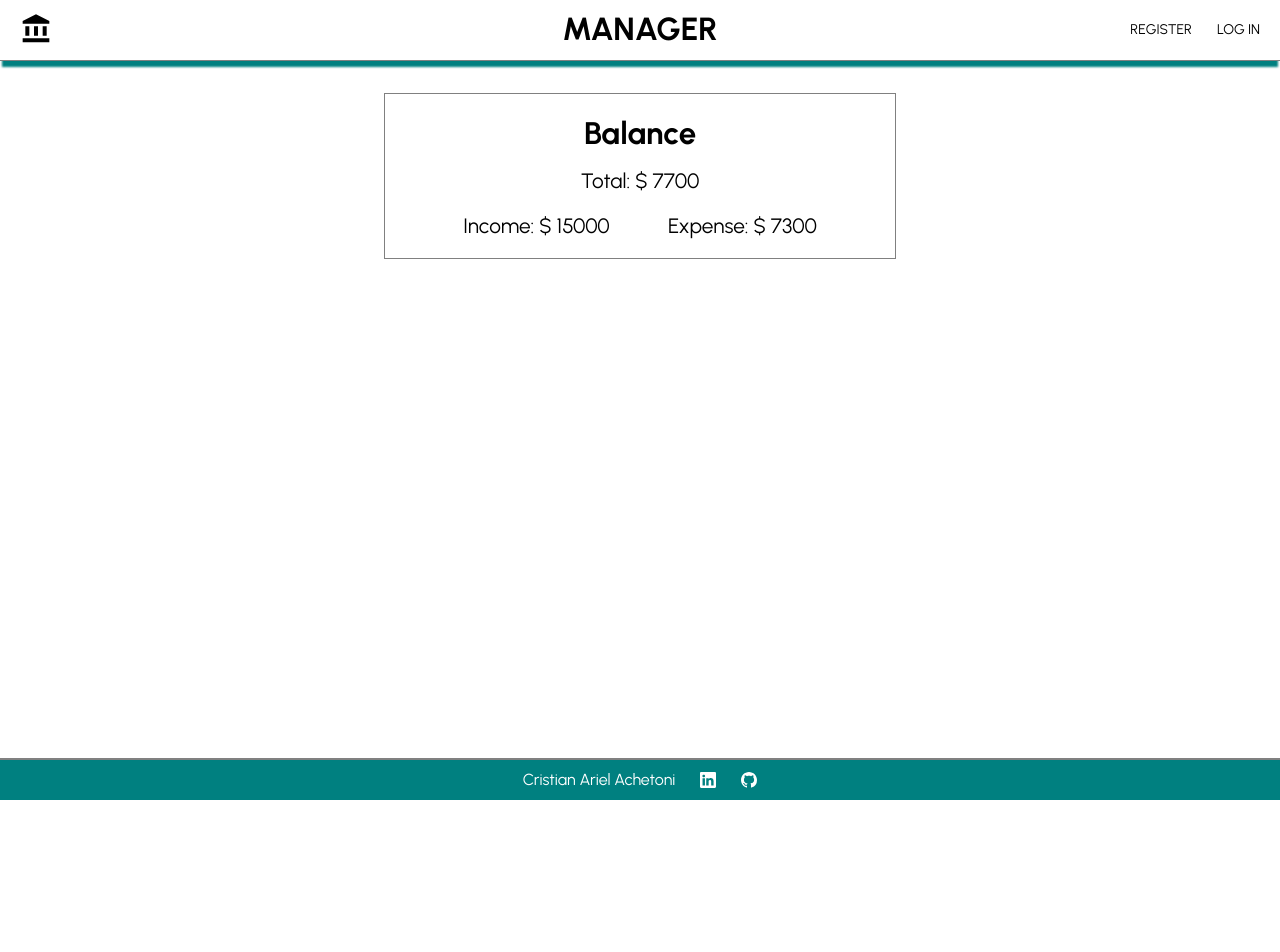
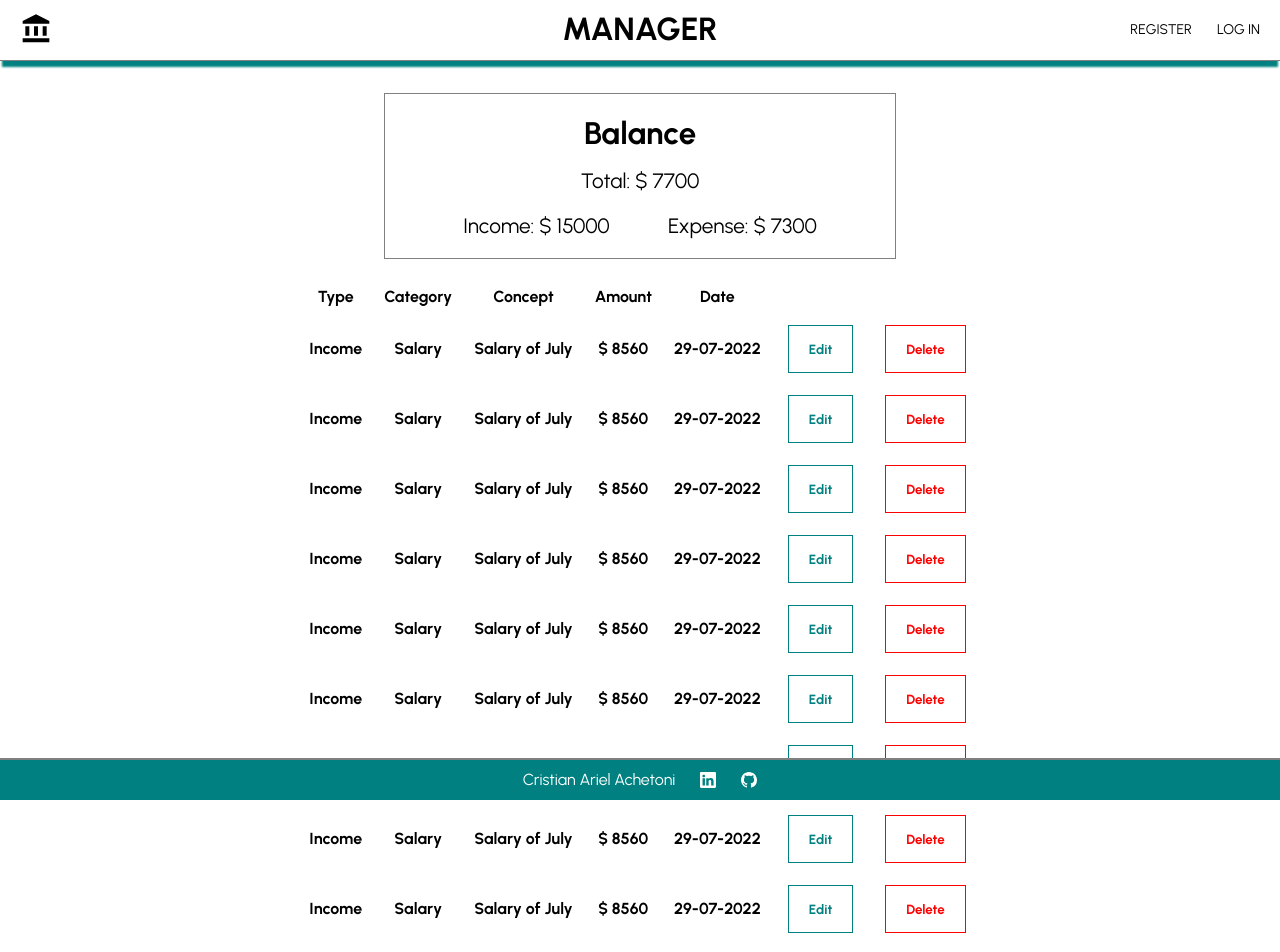
Before and after one commit to crisar0790/CHALLENGE-FULL-STACK, a React (Create React App) app in the folder client/: page / in a window 1280 px wide. Shown: the top 952 px of the page. Before the commit the page ends 800 px from the top, so only its background shows below. Built offline with nearby package versions, Linux system fonts and the light colour scheme.

Commit message:
creación del componente operations

```diff
--- a/client/src/components/Footer.jsx
+++ b/client/src/components/Footer.jsx
@@ -5,7 +5,7 @@ import styled from 'styled-components';
 const Container = styled.div`
     height: 40px;
     border-top: 2px solid gray;
-    position: absolute;
+    position: fixed;
     bottom: 0;
     width: 100%;
     background-color: teal;
--- /dev/null
+++ b/client/src/components/Operations.jsx
@@ -0,0 +1,166 @@
+import React from 'react';
+import styled from "styled-components";
+
+const Container = styled.div`
+    width: 100%;
+    display: flex;
+    align-items: center;
+    justify-content: center;
+`;
+
+const Wrapper = styled.div`
+    padding: 20px;
+    box-sizing: border-box;
+`;
+
+const Table = styled.table`
+    margin: auto;
+    width: 100%;
+    line-height:2rem;
+`;
+
+const THead = styled.thead``;
+
+const Row = styled.tr``;
+
+const Column = styled.th`
+    padding: 0 10px;
+`;
+
+const TBody = styled.tbody`
+    font-weight: 300;
+`;
+
+const Button = styled.button`
+    margin: 10px 5px;
+    border: 1px solid teal;
+    padding: 15px 20px;
+    background-color: white;
+    color: teal;
+    font-weight: 700;
+    cursor: pointer;
+`;
+
+const ButtonClose = styled.button`
+    margin: 10px 5px;
+    border: 1px solid red;
+    padding: 15px 20px;
+    background-color: white;
+    color: red;
+    font-weight: 700;
+    cursor: pointer;
+`;
+
+const Operations = () => {
+  return (
+    <Container>
+        <Wrapper>
+            <Table>
+                <THead>
+                    <Row>
+                        <Column>Type</Column>
+                        <Column>Category</Column>
+                        <Column>Concept</Column>
+                        <Column>Amount</Column>
+                        <Column>Date</Column>
+                    </Row>
+                </THead>
+                <TBody>
+                    <Row>
+                        <Column>Income</Column>
+                        <Column>Salary</Column>
+                        <Column>Salary of July</Column>
+                        <Column>$ 8560</Column>
+                        <Column>29-07-2022</Column>
+                        <Column><Button>Edit</Button></Column>
+                        <Column><ButtonClose>Delete</ButtonClose></Column>
+                    </Row>
+                    <Row>
+                        <Column>Income</Column>
+                        <Column>Salary</Column>
+                        <Column>Salary of July</Column>
+                        <Column>$ 8560</Column>
+                        <Column>29-07-2022</Column>
+                        <Column><Button>Edit</Button></Column>
+                        <Column><ButtonClose>Delete</ButtonClose></Column>
+                    </Row>
+                    <Row>
+                        <Column>Income</Column>
+                        <Column>Salary</Column>
+                        <Column>Salary of July</Column>
+                        <Column>$ 8560</Column>
+                        <Column>29-07-2022</Column>
+                        <Column><Button>Edit</Button></Column>
+                        <Column><ButtonClose>Delete</ButtonClose></Column>
+                    </Row>
+                    <Row>
+                        <Column>Income</Column>
+                        <Column>Salary</Column>
+                        <Column>Salary of July</Column>
+                        <Column>$ 8560</Column>
+                        <Column>29-07-2022</Column>
+                        <Column><Button>Edit</Button></Column>
+                        <Column><ButtonClose>Delete</ButtonClose></Column>
+                    </Row>
+                    <Row>
+                        <Column>Income</Column>
+                        <Column>Salary</Column>
+                        <Column>Salary of July</Column>
+                        <Column>$ 8560</Column>
+                        <Column>29-07-2022</Column>
+                        <Column><Button>Edit</Button></Column>
+                        <Column><ButtonClose>Delete</ButtonClose></Column>
+                    </Row>
+                    <Row>
+                        <Column>Income</Column>
+                        <Column>Salary</Column>
+                        <Column>Salary of July</Column>
+                        <Column>$ 8560</Column>
+                        <Column>29-07-2022</Column>
+                        <Column><Button>Edit</Button></Column>
+                        <Column><ButtonClose>Delete</ButtonClose></Column>
+                    </Row>
+                    <Row>
+                        <Column>Income</Column>
+                        <Column>Salary</Column>
+                        <Column>Salary of July</Column>
+                        <Column>$ 8560</Column>
+                        <Column>29-07-2022</Column>
+                        <Column><Button>Edit</Button></Column>
+                        <Column><ButtonClose>Delete</ButtonClose></Column>
+                    </Row>
+                    <Row>
+                        <Column>Income</Column>
+                        <Column>Salary</Column>
+                        <Column>Salary of July</Column>
+                        <Column>$ 8560</Column>
+                        <Column>29-07-2022</Column>
+                        <Column><Button>Edit</Button></Column>
+                        <Column><ButtonClose>Delete</ButtonClose></Column>
+                    </Row>
+                    <Row>
+                        <Column>Income</Column>
+                        <Column>Salary</Column>
+                        <Column>Salary of July</Column>
+                        <Column>$ 8560</Column>
+                        <Column>29-07-2022</Column>
+                        <Column><Button>Edit</Button></Column>
+                        <Column><ButtonClose>Delete</ButtonClose></Column>
+                    </Row>
+                    <Row>
+                        <Column>Income</Column>
+                        <Column>Salary</Column>
+                        <Column>Salary of July</Column>
+                        <Column>$ 8560</Column>
+                        <Column>29-07-2022</Column>
+                        <Column><Button>Edit</Button></Column>
+                        <Column><ButtonClose>Delete</ButtonClose></Column>
+                    </Row>
+                </TBody>
+            </Table>
+        </Wrapper>
+    </Container>
+  )
+}
+
+export default Operations
--- a/client/src/pages/Home.jsx
+++ b/client/src/pages/Home.jsx
@@ -4,6 +4,7 @@ import Footer from '../components/Footer'
 import Navbar from '../components/Navbar'
 import WithoutLogin from '../components/WithoutLogin';
 import styled from 'styled-components';
+import Operations from '../components/Operations';
 
 const Container = styled.div`
     width: 100%;
@@ -23,6 +24,7 @@ const Home = () => {
                 user ?
                 <Container>
                     <Balance />
+                    <Operations />
                 </Container>
                 :
                 <WithoutLogin />
```
